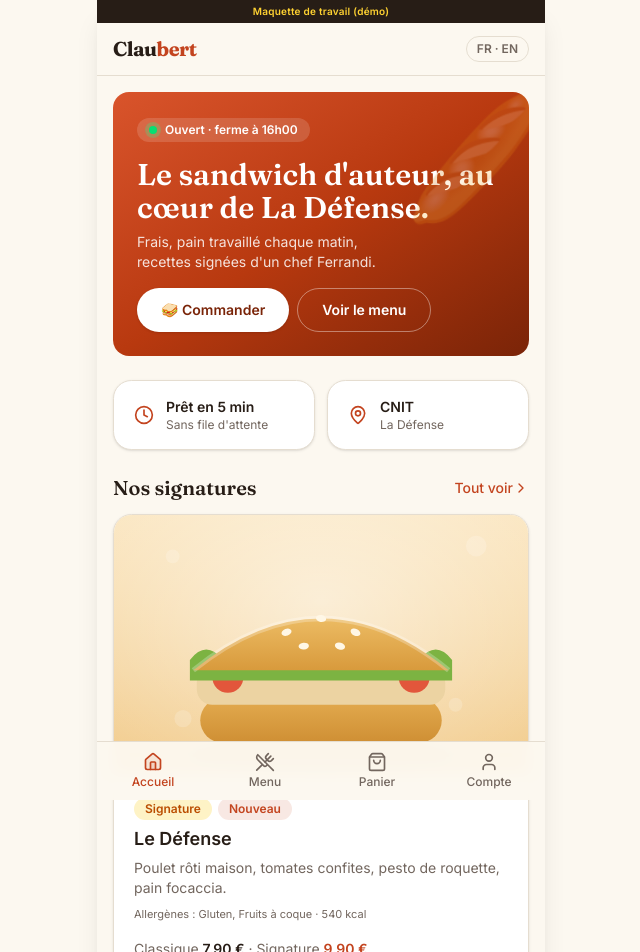
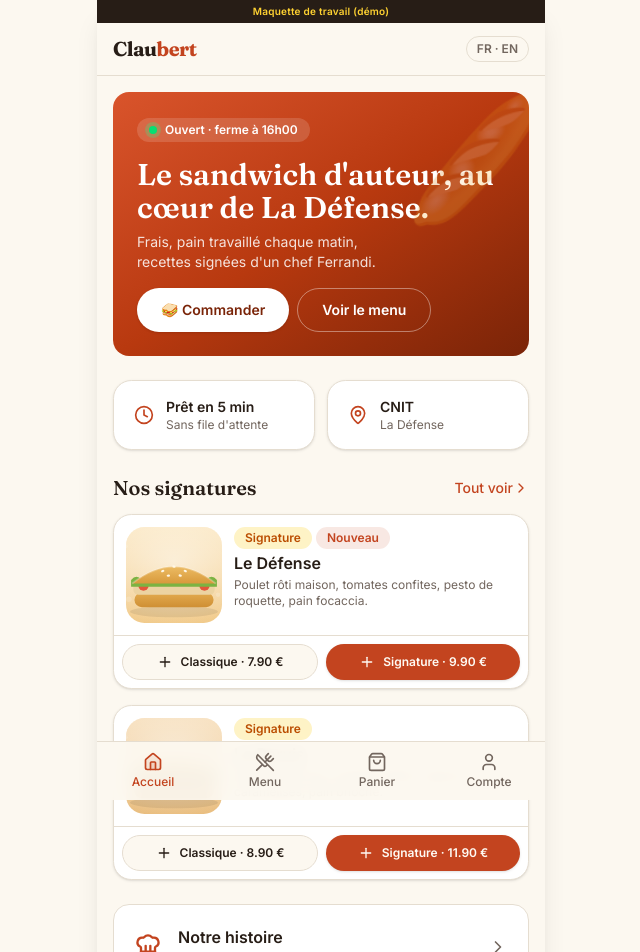
Before and after one commit to romainrobert0805berlin-jpg/mon-projet, a React (Vite) app in the folder app/: page /#/ in a window 1280 px wide. Shown: the top 952 px of the page, without its empty margins (319-959 px from the left). Built offline with nearby package versions, Linux system fonts and the light colour scheme.

Commit message:
Carte produit compacte : vignette + infos + actions dans une seule carte

```diff
--- a/app/src/components/ProductCard.tsx
+++ b/app/src/components/ProductCard.tsx
@@ -1,37 +1,37 @@
 import { useNavigate } from "react-router-dom"
-import { Card, CardContent } from "@/components/ui/card"
+import { Card } from "@/components/ui/card"
 import { Badge } from "@/components/ui/badge"
 import { Button } from "@/components/ui/button"
 import { ProductImage } from "@/components/ProductImage"
 import { Plus } from "lucide-react"
 import { useCart } from "@/store/cart"
 import { useI18n } from "@/i18n/I18nProvider"
-import { allergenLabels, loc, type Product } from "@/data/menu"
+import { loc, type Product } from "@/data/menu"
 
 export function ProductCard({ product }: { product: Product }) {
   const { add } = useCart()
   const { t, lang } = useI18n()
   const navigate = useNavigate()
+  const open = () => navigate(`/menu/${product.id}`)
 
   return (
-    <Card className="pt-0">
+    <Card className="gap-0 p-0">
+      <div className="flex gap-3 p-3">
         <button
-        onClick={() => navigate(`/menu/${product.id}`)}
-        className="group relative block aspect-[16/10] w-full overflow-hidden"
+          onClick={open}
+          className="relative size-24 shrink-0 overflow-hidden rounded-xl"
           aria-label={product.name}
         >
-        <ProductImage
-          product={product}
-          className="size-full transition-transform duration-500 group-hover:scale-105"
-        />
+          <ProductImage product={product} className="size-full" />
           {!product.inStock && (
-          <span className="absolute inset-0 grid place-items-center bg-black/55 text-sm font-semibold text-white">
+            <span className="absolute inset-0 grid place-items-center bg-black/55 p-1 text-center text-[10px] font-semibold leading-tight text-white">
               {t("common.soldOut")}
             </span>
           )}
         </button>
-      <CardContent className="flex flex-col gap-2">
-        <div className="flex flex-wrap gap-1.5">
+
+        <div className="flex min-w-0 flex-1 flex-col gap-1">
+          <div className="flex flex-wrap gap-1">
             {product.badges.includes("signature") && (
               <Badge variant="signature">{t("common.signature")}</Badge>
             )}
@@ -42,46 +42,34 @@ export function ProductCard({ product }: { product: Product }) {
               <Badge variant="veg">{t("menu.filter.veg")}</Badge>
             )}
           </div>
-        <button
-          onClick={() => navigate(`/menu/${product.id}`)}
-          className="text-left text-lg font-semibold leading-tight"
-        >
+          <button onClick={open} className="text-left text-base font-semibold leading-tight">
             {product.name}
           </button>
-        <p className="text-sm text-muted-foreground">{loc(product.description, lang)}</p>
-        <p className="text-[11px] text-muted-foreground">
-          {t("common.allergens")} :{" "}
-          {product.allergens.map((a) => loc(allergenLabels[a], lang)).join(", ")}
-          {product.kcal ? ` · ${product.kcal} kcal` : ""}
+          <p className="line-clamp-2 text-xs text-muted-foreground">
+            {loc(product.description, lang)}
           </p>
-        <div className="mt-2 text-sm">
-          <span className="text-muted-foreground">{t("common.classic")} </span>
-          <span className="font-semibold">{product.priceClassic.toFixed(2)} €</span>
-          <span className="text-muted-foreground"> · {t("common.signature")} </span>
-          <span className="font-semibold text-primary">
-            {product.priceSignature.toFixed(2)} €
-          </span>
         </div>
-        <div className="mt-1 flex gap-2">
+      </div>
+
+      <div className="flex gap-2 border-t border-border p-2">
         <Button
           size="sm"
           variant="outline"
-            className="flex-1"
+          className="h-9 flex-1 px-2 text-xs"
           disabled={!product.inStock}
           onClick={() => add(product.id, "classic")}
         >
-            <Plus /> {t("common.classic")}
+          <Plus /> {t("common.classic")} · {product.priceClassic.toFixed(2)} €
         </Button>
         <Button
           size="sm"
-            className="flex-1"
+          className="h-9 flex-1 px-2 text-xs"
           disabled={!product.inStock}
           onClick={() => add(product.id, "signature")}
         >
-            <Plus /> {t("common.signature")}
+          <Plus /> {t("common.signature")} · {product.priceSignature.toFixed(2)} €
         </Button>
       </div>
-      </CardContent>
     </Card>
   )
 }
```
Lines whose indentation alone changed are shown as unchanged.
